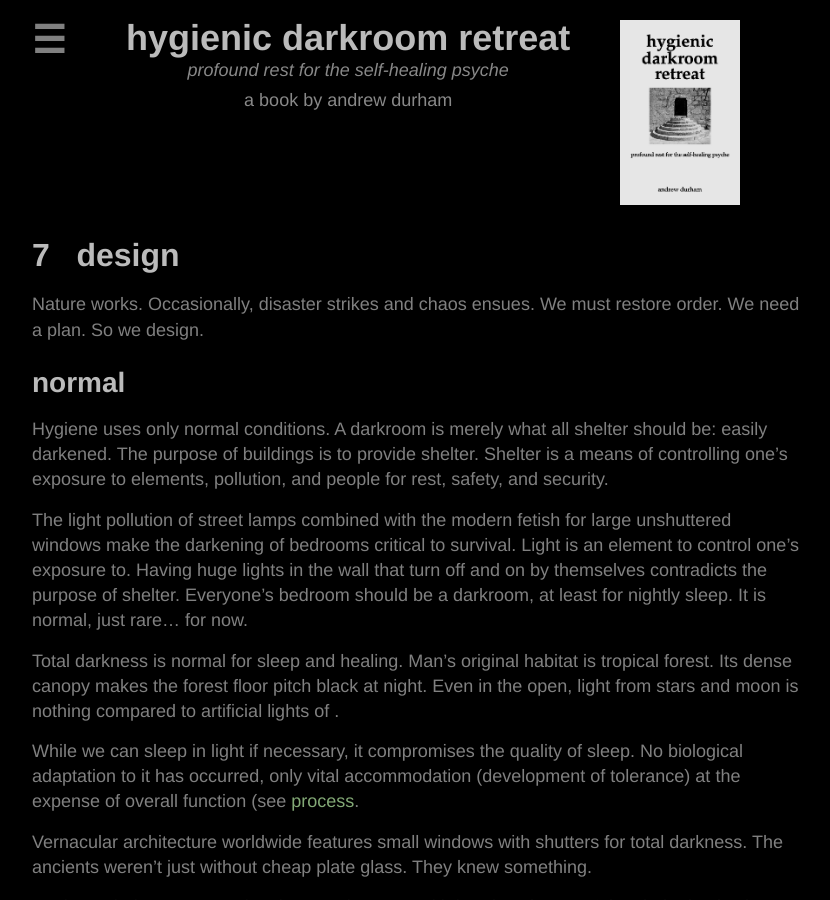
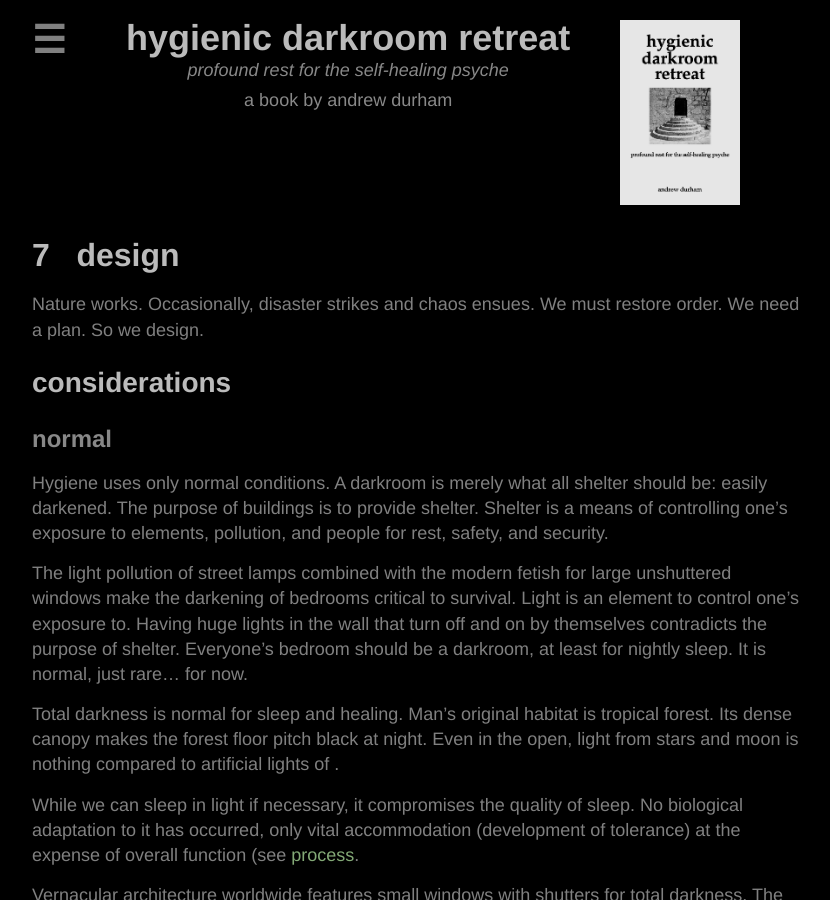
Before and after one commit to yodrew/yodrew.github.io, a Jekyll site: the page built from _pages/design.md, in a window 1280 px wide and 900 px high. Shown: the whole window, without its empty margins (223-1053 px from the left). Built offline with Jekyll 4.4.1, drawn with Linux system fonts in a browser that asks for light colours.

Commit message:
fold design sections

```diff
--- a/_pages/design.md
+++ b/_pages/design.md
@@ -8,7 +8,9 @@
 
 Nature works. Occasionally, disaster strikes and chaos ensues. We must restore order. We need a plan. So we design.
 
-### normal
+### considerations
+
+#### normal
 
 Hygiene uses only normal conditions. A darkroom is merely what all shelter should be: easily darkened. The purpose of buildings is to provide shelter. Shelter is a means of controlling one's exposure to elements, pollution, and people for rest, safety, and security.
 
@@ -24,7 +26,7 @@
 
 The civilized obsession with building expresses the impulse to self-healing on a social scale. Knowing this, we can voluntarize the activity. We can direct it explicitly toward its implicit goal: to provide the conditions of profound rest. We can define and meet its specifications.
 
-### start
+#### start
 
 Start in your own bedroom. You already know you can sleep there, what problems need mitigation, where things are and how they work. You already paid for it. You need access to darkness every night anyway. It makes sense to begin darkening it.
 
@@ -32,7 +34,7 @@
 
 If, for whatever reason, you wish to darken a room elsewhere, then sleep there three nights beforehand. See if anything about it might disturb you which you cannot practically change: noise, odors or poor ventilation, atmosphere. Mind your senses, feelings, and state of mind. Will you be comfortable there? Do you actually sleep? Will darkening and ventilating it be a reasonable effort? If so, proceed. If not, conserve your initiative and keep looking.
 
-### types
+#### types
 
 There are basic and dedicated darkrooms.
 
@@ -40,7 +42,7 @@
 
 A dedicated darkroom is built to full specifications below in a small house in a quiet location. It is for all kinds of people for retreats of any length, short (up to 9 days), medium (3-8 weeks), and long (3-12 months). It requires all the specifications below. If it is your first darkroom, start with a fully functional house. This means it has automated heating, running hot water, mechanical ventilation, and electricity. Later, when you know more, you can build something new.
 
-### standards
+#### standards
 
 Most of my retreats succeeded or failed because of how well the darkroom itself worked. Do not tolerate stale air, frequent or extended noise, light leaks, dangers, discomforts, poor food, etc. Poor conditions cause stress. Stress compromises a retreat. If it becomes distress, it ruins a retreat. So handle problems ahead of time rather than imagining you can endure them. That is for spiritual athletes and other egomaniacs. Listen to your body and soul. Listen to your life.
 
@@ -172,7 +176,7 @@
 
 The worst noise comes from the relentless grinding of machines: stereos, traffic, ventilation and refrigeration equipment on buildings, and construction. It can seem fine at first. But soon it becomes intolerable. A [silencer](/air#silencer) is amazingly effective at neutralizing external noise. House-in-house or room-within-a-room construction, with decoupled walls and floating floor, is necessary to stop low frequencies.
 
-### subtle
+#### subtle
 
 Buildings can have subtle problems that most of us have difficulty detecting. This is a place where the feeling and moving [centers of intelligence](/psychology#psychosis) come into play.
 
@@ -190,7 +194,7 @@
 
 Make extra preparations to doubly protect yourself from distress on your transition days: no shopping, visitors, media, or travel. Following my weird retreat in 2011, I was not thinking straight. I moved to an even less restful location only one day after. This proved even more harmful than the first location. Post-retreat planning is critical. See [post-retreat](/protocol#post-retreat).
 
-### round
+#### round
 
 _Note: A round darkroom is unimportant for short retreats. Plan one both for shelter and for medium and long retreats._
 
```
Also changed, not shown: other parts of _pages/design.md (+3 -1 lines).
